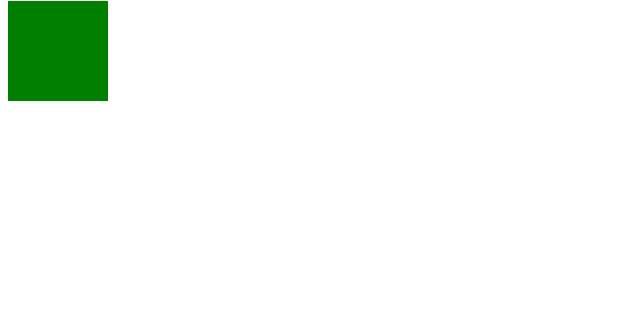
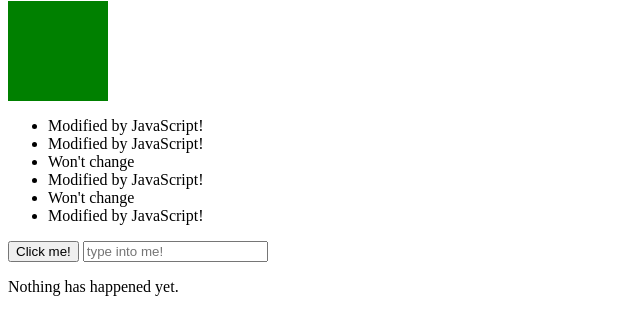
Before and after one commit to arantebw/js-experiments, a plain HTML site: page index.html in a window 1280 px wide. Shown: the part 79-414 px from the top of the page, without its empty margins (0-640 px from the left). Drawn offline with Linux system fonts and the light colour scheme.

Commit message:
events and listeners

```diff
--- a/experiments.js
+++ b/experiments.js
@@ -217,7 +217,23 @@
 const redSquare = document.querySelector(".red-square");
 redSquare.style.backgroundColor = "green";
 
+const elementsToChange = document.querySelectorAll(".js-target");
+for (let i = 0; i < elementsToChange.length; i++) {
+  const currentElement = elementsToChange[i];
+  currentElement.innerText = "Modified by JavaScript!";
+}
+
 // Events and Listeners
+const button = document.querySelector("#event-button");
+button.addEventListener("click", function () {
+  alert("Hey there!"); // modal UI
+});
+
+const input = document.querySelector("#input-to-copy");
+const paragraph = document.querySelector("#p-to-copy-to");
+input.addEventListener("keyup", function () {
+  paragraph.innerText = input.value;
+});
 
 // JSON
 
--- a/index.html
+++ b/index.html
@@ -12,6 +12,20 @@
 
   <div class="red-square"></div>
 
+  <ul>
+    <li class="js-target">Unchanged</li>
+    <li class="js-target">Unchanged</li>
+    <li>Won't change</li>
+    <li class="js-target">Unchanged</li>
+    <li>Won't change</li>
+    <li class="js-target">Unchanged</li>
+  </ul>
+
+  <button id="event-button">Click me!</button>
+
+  <input type="text" placeholder="type into me!" id="input-to-copy">
+  <p id="p-to-copy-to">Nothing has happened yet.</p>
+
   <script src="./experiments.js"></script>
 </body>
 </html>
```
